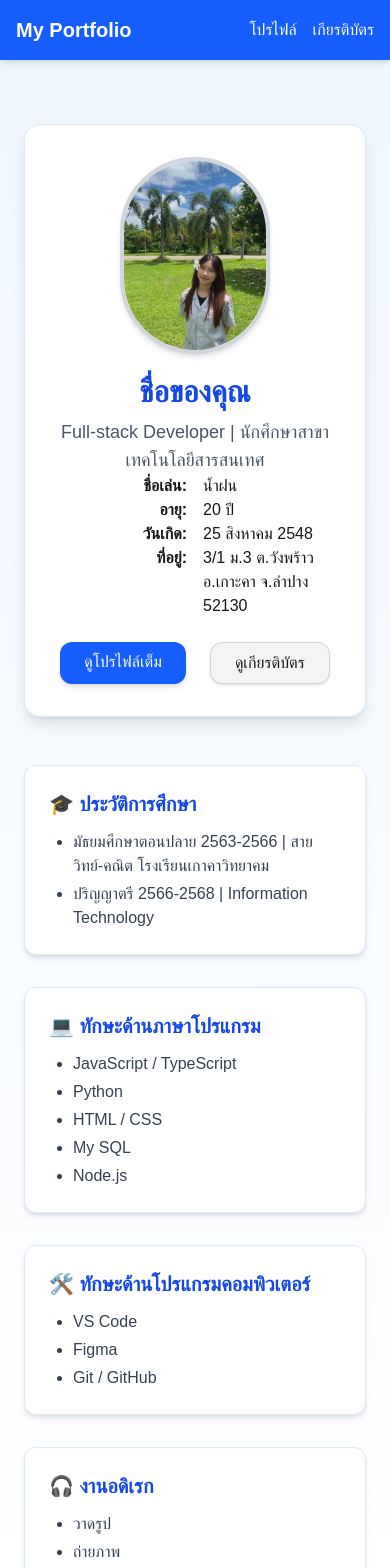
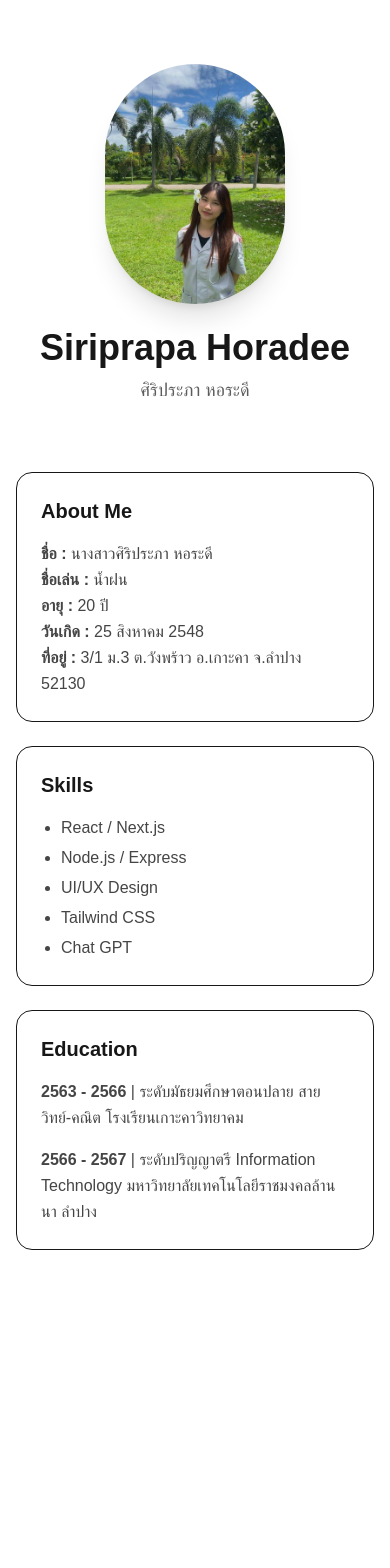
Before and after one commit to siriprapa25/portfolio-siriprapa, a Next.js app: page / in a window 390 px wide. Shown: the top 1568 px of the page. After the commit the page ends 1254 px from the top, so only its background shows below. Built offline with nearby package versions, Linux system fonts and the light colour scheme.

Commit message:
add profile

```diff
--- a/app/CertificateDetail.tsx
+++ b/app/CertificateDetail.tsx
@@ -1,35 +1,124 @@
-import Image from "next/image";
+/**
+ * Certificate Detail Page - Simple Version
+ * Design: Warm Contemporary
+ */
+
+import { Award, Calendar, Building2 } from 'lucide-react';
+import ChapterCard from '@/components/ChapterCard';
+
+interface Certificate {
+  id: string;
+  title: string;
+  issuer: string;
+  date: string;
+  description: string;
+}
+
+const certificates: Certificate[] = [
+  {
+    id: '1',
+    title: 'React Advanced Patterns',
+    issuer: 'Udemy',
+    date: 'March 2024',
+    description: 'Advanced React patterns including hooks and performance optimization.',
+  },
+  {
+    id: '2',
+    title: 'Full Stack Web Development',
+    issuer: 'Coursera',
+    date: 'January 2024',
+    description: 'Complete full stack development course covering frontend, backend, and databases.',
+  },
+  {
+    id: '3',
+    title: 'UI/UX Design Fundamentals',
+    issuer: 'Interaction Design Foundation',
+    date: 'November 2023',
+    description: 'Comprehensive course on user interface and user experience design principles.',
+  },
+];
 
 export default function CertificateDetail() {
-  const certificates = [
-    { id: 1, name: "Certificate 1", img: "/cert1.png" },
-  ];
+  return (
+    <div className="min-h-screen bg-background">
+      {/* Header Section */}
+      <section className="relative py-16 md:py-24 overflow-hidden">
+        <div className="absolute top-0 right-0 w-96 h-96 bg-primary/5 rounded-full blur-3xl -z-10" />
+        <div className="absolute bottom-0 left-0 w-96 h-96 bg-accent/5 rounded-full blur-3xl -z-10" />
 
-  return (
-    <div className="min-h-screen bg-gradient-to-b from-blue-50 to-white p-6">
-      <h1 className="text-3xl font-bold text-blue-700 text-center mb-8">
-        เกียรติบัตรของฉัน
-      </h1>
+        <div className="container mx-auto px-4">
+          <div className="max-w-4xl mx-auto text-center">
+            <div className="flex justify-center mb-6">
+              <div className="w-16 h-16 rounded-full bg-gradient-to-br from-primary to-accent flex items-center justify-center">
+                <Award className="w-8 h-8 text-white" />
+              </div>
+            </div>
+            <h1 className="text-4xl md:text-5xl font-bold text-foreground mb-4">
+              Certifications
+            </h1>
+            <p className="text-xl text-foreground/70">
+              Professional certifications and courses I've completed.
+            </p>
+          </div>
+        </div>
+      </section>
 
-      <div className="max-w-4xl mx-auto grid grid-cols-1 md:grid-cols-2 gap-8">
-        {certificates.map((cert) => (
-          <div
-            key={cert.id}
-            className="bg-white p-4 rounded-xl shadow-md border border-blue-100 hover:shadow-xl transition text-center"
-          >
-            <h2 className="text-xl font-semibold text-blue-600 mb-4">
-              {cert.name}
+      {/* Certificates Grid */}
+      <section className="py-16">
+        <div className="container mx-auto px-4">
+          <div className="max-w-4xl mx-auto">
+            <div className="grid grid-cols-1 md:grid-cols-2 gap-6">
+              {certificates.map((cert) => (
+                <ChapterCard key={cert.id} title={cert.title}>
+                  <div className="space-y-4">
+                    <div className="flex items-center gap-2 text-foreground/70">
+                      <Building2 className="w-4 h-4 text-primary" />
+                      <span className="font-semibold">{cert.issuer}</span>
+                    </div>
+
+                    <div className="flex items-center gap-2 text-foreground/70">
+                      <Calendar className="w-4 h-4 text-primary" />
+                      <span>{cert.date}</span>
+                    </div>
+
+                    <p className="text-foreground/80 pt-2 border-t border-border">
+                      {cert.description}
+                    </p>
+                  </div>
+                </ChapterCard>
+              ))}
+            </div>
+          </div>
+        </div>
+      </section>
+
+      {/* Stats Section */}
+      <section className="py-16 bg-secondary/30">
+        <div className="container mx-auto px-4">
+          <div className="max-w-4xl mx-auto">
+            <h2 className="text-3xl font-bold text-foreground mb-8 text-center">
+              Learning Journey
             </h2>
-            <Image
-              src={cert.img}
-              alt={cert.name}
-              width={400}
-              height={300}
-              className="rounded-lg mx-auto shadow"
-            />
+            <div className="grid grid-cols-1 md:grid-cols-3 gap-6">
+              <ChapterCard title="Total Certificates" variant="highlight">
+                <p className="text-4xl font-bold text-primary text-center">
+                  {certificates.length}
+                </p>
+              </ChapterCard>
+              <ChapterCard title="Years Active" variant="highlight">
+                <p className="text-4xl font-bold text-primary text-center">
+                  2+
+                </p>
+              </ChapterCard>
+              <ChapterCard title="Skills Gained" variant="highlight">
+                <p className="text-4xl font-bold text-primary text-center">
+                  10+
+                </p>
+              </ChapterCard>
+            </div>
           </div>
-        ))}
-      </div>
+        </div>
+      </section>
     </div>
   );
 }
--- a/app/page.tsx
+++ b/app/page.tsx
@@ -1,122 +1,77 @@
+"use client";
+
 import Image from "next/image";
-import Header from "../components/Header";
-import Link from "next/link";
+import ChapterCard from "@/components/ChapterCard";
 
-export default function HomePage() {
+export default function ProfilePage() {
   return (
-    <div className="min-h-screen bg-gradient-to-b from-blue-50 to-white">
+    <div className="min-h-screen bg-background">
+      {/* Header */}
+      <section className="relative py-16 md:py-24 overflow-hidden">
+        <div className="absolute top-0 right-0 w-96 h-96 bg-primary/10 rounded-full blur-3xl -z-10" />
+        <div className="absolute bottom-0 left-0 w-96 h-96 bg-accent/10 rounded-full blur-3xl -z-10" />
 
-      {/* 🔹 แถบด้านบน */}
-      <header className="bg-blue-600 text-white shadow-md">
-        <div className="max-w-5xl mx-auto p-4 flex justify-between items-center">
-          <h1 className="text-xl font-bold">My Portfolio</h1>
-          <nav className="space-x-4">
-            <Link href="#profile" className="hover:underline">โปรไฟล์</Link>
-            <Link href="#CertificateDetail" className="hover:underline">เกียรติบัตร</Link>
-          </nav>
+        <div className="container mx-auto px-4">
+          <div className="max-w-3xl mx-auto text-center">
+            <Image
+              src="/profile.png"
+              alt="Profile"
+              width={180}
+              height={180}
+              className="rounded-full mx-auto shadow-xl object-cover"
+            />
+
+            <h1 className="text-4xl font-bold text-foreground mt-6">
+              Siriprapa Horadee
+            </h1>
+            <p className="text-lg text-foreground/70 mt-2">
+              ศิริประภา หอระดี
+            </p>
+          </div>
         </div>
-      </header>
+      </section>
 
-      <main className="max-w-5xl mx-auto p-6">
+      {/* Info Cards */}
+      <section className="py-1">
+        <div className="container mx-auto px-4 max-w-3xl space-y-6">
 
-        {/* 🔵 SECTION: PROFILE CARD */}
-        <section id="profile" className="bg-white shadow-lg rounded-2xl p-8 mt-10 flex flex-col items-center text-center border border-blue-100 hover:shadow-2xl transition">
-          <Image
-            src="/profile.png"
-            alt="Profile Picture"
-            width={150}
-            height={150}
-            className="rounded-full border-4 border-gray-300 shadow-md" // <-- ขอบสีเทาอ่อน
-          />
+          {/* About */}
+          <ChapterCard title="About Me" variant="highlight">
+          <p><strong>ชื่อ :</strong> นางสาวศิริประภา หอระดี</p>
+          <p><strong>ชื่อเล่น :</strong> น้ำฝน</p>
+          <p><strong>อายุ :</strong> 20 ปี</p>
+          <p><strong>วันเกิด :</strong> 25 สิงหาคม 2548</p>
+          <p><strong>ที่อยู่ :</strong> 3/1 ม.3 ต.วังพร้าว อ.เกาะคา จ.ลำปาง 52130</p>
+          </ChapterCard>
 
-          <h1 className="mt-5 text-3xl font-extrabold text-blue-700">
-            ชื่อของคุณ
-          </h1>
-          <p className="text-gray-600 mt-2 text-lg">
-            Full-stack Developer | นักศึกษาสาขาเทคโนโลยีสารสนเทศ
-          </p>
+          {/* Skills */}
+          <ChapterCard title="Skills">
+            <ul className="list-disc pl-5 space-y-1">
+              <li>React / Next.js</li>
+              <li>Node.js / Express</li>
+              <li>UI/UX Design</li>
+              <li>Tailwind CSS</li>
+              <li>Chat GPT</li>
+            </ul>
+          </ChapterCard>
 
-          {/* 🔹 ข้อมูลส่วนตัว */}
-            <div className="grid grid-cols-2 gap-x-4 max-w-xs mx-auto">
-    <p className="font-semibold text-right">ชื่อเล่น:</p>
-    <p className="text-left">น้ำฝน</p>
+          {/* Education */}
+          <ChapterCard title="Education">
+          <p className="mt-2">
+                <strong>2563 - 2566</strong> | ระดับมัธยมศึกษาตอนปลาย
+                สายวิทย์-คณิต โรงเรียนเกาะคาวิทยาคม
+            </p>
 
-    <p className="font-semibold text-right">อายุ:</p>
-    <p className="text-left">20 ปี</p>
+              <p className="mt-4">
+                <strong>2566 - 2567</strong> | ระดับปริญญาตรี
+                Information Technology
+                มหาวิทยาลัยเทคโนโลยีราชมงคลล้านนา ลำปาง
+              </p>
 
-    <p className="font-semibold text-right">วันเกิด:</p>
-    <p className="text-left">25 สิงหาคม 2548</p>
+          </ChapterCard>
 
-    <p className="font-semibold text-right">ที่อยู่:</p>
-    <p className="text-left">3/1 ม.3 ต.วังพร้าว อ.เกาะคา จ.ลำปาง 52130</p>
-
-          </div>
-
-          <div className="flex gap-6 mt-6 flex-wrap justify-center">
-            <Link
-              href="/profile"
-              className="px-6 py-2 bg-blue-600 text-white rounded-xl shadow-md hover:bg-blue-700 transition"
-            >
-              ดูโปรไฟล์เต็ม
-            </Link>
-
-            <Link
-              href="/CertificateDetail"
-              className="px-6 py-2 bg-gray-100 border border-gray-300 rounded-xl shadow-sm hover:bg-gray-200 transition"
-            >
-              ดูเกียรติบัตร
-            </Link>
-
-          </div>
-
-        </section>
-
-        {/* 🔵 SECTION: INFORMATION CARDS */}
-        <section className="mt-12 grid grid-cols-1 md:grid-cols-2 gap-8">
-
-          {/* การศึกษา */}
-          <div className="p-6 bg-white rounded-xl shadow-md hover:shadow-xl transition border border-blue-100">
-            <h2 className="text-xl font-bold text-blue-700">🎓 ประวัติการศึกษา</h2>
-            <ul className="list-disc pl-6 mt-3 text-gray-700 space-y-1">
-              <li>มัธยมศึกษาตอนปลาย 2563-2566 | สายวิทย์-คณิต โรงเรียนเกาคาวิทยาคม</li>
-              <li>ปริญญาตรี 2566-2568 | Information Technology</li>
-            </ul>
-          </div>
-
-          {/* ทักษะภาษาโปรแกรม */}
-          <div className="p-6 bg-white rounded-xl shadow-md hover:shadow-xl transition border border-blue-100">
-            <h2 className="text-xl font-bold text-blue-700">💻 ทักษะด้านภาษาโปรแกรม</h2>
-            <ul className="list-disc pl-6 mt-3 text-gray-700 space-y-1">
-              <li>JavaScript / TypeScript</li>
-              <li>Python</li>
-              <li>HTML / CSS</li>
-              <li>My SQL</li>
-              <li>Node.js</li>
-            </ul>
-          </div>
-
-          {/* โปรแกรมที่ใช้ */}
-          <div className="p-6 bg-white rounded-xl shadow-md hover:shadow-xl transition border border-blue-100">
-            <h2 className="text-xl font-bold text-blue-700">🛠️ ทักษะด้านโปรแกรมคอมพิวเตอร์</h2>
-            <ul className="list-disc pl-6 mt-3 text-gray-700 space-y-1">
-              <li>VS Code</li>
-              <li>Figma</li>
-              <li>Git / GitHub</li>
-            </ul>
-          </div>
-
-          {/* งานอดิเรก */}
-          <div className="p-6 bg-white rounded-xl shadow-md hover:shadow-xl transition border border-blue-100">
-            <h2 className="text-xl font-bold text-blue-700">🎧 งานอดิเรก</h2>
-            <ul className="list-disc pl-6 mt-3 text-gray-700 space-y-1">
-              <li>วาดรูป</li>
-              <li>ถ่ายภาพ</li>
-              <li>ดูหนัง/ซีรีย์</li>
-            </ul>
-          </div>
-
-        </section>
-      </main>
+        </div>
+      </section>
     </div>
   );
 }
--- a/app/profile.tsx
+++ b/app/profile.tsx
@@ -1,70 +1,116 @@
+"use client";
+
 import Image from "next/image";
-import Header from "../components/Header";
+import { useRouter } from "next/navigation";
+import { ChevronDown } from "lucide-react";
+import { useState } from "react";
+import ChapterCard from "@/components/ChapterCard";
 
-export default function Profile() {
+export default function ProfilePage() {
+  const router = useRouter();
+  const [openMenu, setOpenMenu] = useState(false);
+
   return (
-    <div>
-      <Header />
+    <div className="min-h-screen bg-background">
+      {/* Header Area */}
+      <section className="relative py-16 md:py-24 overflow-hidden">
 
-      <main className="max-w-4xl mx-auto p-6 space-y-6">
+        {/* Background Blur Decorative */}
+        <div className="absolute top-0 right-0 w-96 h-96 bg-primary/10 rounded-full blur-3xl -z-10" />
+        <div className="absolute bottom-0 left-0 w-96 h-96 bg-accent/10 rounded-full blur-3xl -z-10" />
 
-        {/* 🔵 รูปโปรไฟล์ */}
-        <div className="flex flex-col items-center">
+        <div className="container mx-auto px-4 text-center">
+
+          {/* Profile Picture */}
           <Image
-            src="/profile.png"   // ← ใส่รูปที่อยู่ใน public/
-            alt="Profile Picture"
+            src="/profile.jpg"
+            alt="Profile Image"
             width={180}
             height={180}
-            className="rounded-full shadow-lg border-4 border-blue-500"
+            priority
+            className="rounded-full mx-auto shadow-xl object-cover border-4 border-primary/30"
           />
-          <h1 className="text-2xl font-bold text-blue-700 mt-4">
-            ข้อมูลส่วนตัว
+
+          {/* Name & Position */}
+          <h1 className="text-4xl font-bold text-foreground mt-6">
+            Siriprapa Horadee
           </h1>
+          <p className="text-lg text-foreground/70 mt-2">
+            Full Stack Developer • Designer
+          </p>
+
+          {/* Dropdown Menu */}
+          <div className="mt-6 relative inline-block">
+
+            <button
+              onClick={() => setOpenMenu(!openMenu)}
+              className="px-6 py-3 rounded-xl bg-primary text-white font-medium flex items-center gap-2 shadow-md hover:shadow-lg transition"
+            >
+              Menu
+              <ChevronDown
+                className={`w-5 h-5 transition-transform ${
+                  openMenu ? "rotate-180" : ""
+                }`}
+              />
+            </button>
+
+            {openMenu && (
+              <div className="absolute left-0 w-full mt-2 bg-white rounded-xl shadow-lg border border-gray-200 z-30 overflow-hidden">
+
+                <button
+                  onClick={() => {
+                    setOpenMenu(false);
+                    router.push("/profile");
+                  }}
+                  className="w-full text-left px-4 py-3 hover:bg-gray-100"
+                >
+                  ดูโปรไฟล์
+                </button>
+
+                <button
+                  onClick={() => {
+                    setOpenMenu(false);
+                    router.push("/certificates");
+                  }}
+                  className="w-full text-left px-4 py-3 hover:bg-gray-100"
+                >
+                  ดูเกียรติบัตร
+                </button>
+              </div>
+            )}
+          </div>
         </div>
+      </section>
 
-        {/* 🔵 ข้อมูลส่วนตัว */}
-        <section className="space-y-2">
-          <p><strong>ชื่อ :</strong> นางสาวศิริประภา หอระดี</p>
-          <p><strong>ชื่อเล่น :</strong> น้ำฝน</p>
-          <p><strong>อายุ :</strong> 20 ปี</p>
-          <p><strong>วันเกิด :</strong> 25 สิงหาคม 2548</p>
-          <p><strong>ที่อยู่ :</strong> 3/1 ม.3 ต.วังพร้าว อ.เกาะคา จ.ลำปาง 52130</p>
-        </section>
+      {/* Profile Content */}
+      <section className="py-16">
+        <div className="container mx-auto px-4 max-w-3xl space-y-6">
 
-        {/* 🔵 การศึกษา */}
-        <h2 className="text-xl font-bold text-blue-700">ประวัติการศึกษา</h2>
-        <ul className="list-disc pl-6">
-          <li>มัธยมศึกษาตอนปลาย 2563-2566 | สายวิทย์-คณิต โรงเรียนเกาคาวิทยาคม</li>
-          <li>ปริญญาตรี2566-2568 | Information Technology</li>
-        </ul>
+          <ChapterCard title="About Me" variant="highlight">
+            <p>
+              I am a passionate developer who enjoys building modern web
+              applications using React, Next.js, Tailwind CSS, and UI/UX
+              design. I love creating clean, minimal, and enjoyable user
+              experiences.
+            </p>
+          </ChapterCard>
 
-        {/* 🔵 ทักษะภาษาโปรแกรม */}
-        <h2 className="text-xl font-bold text-blue-700">ทักษะด้านภาษาโปรแกรม</h2>
-        <ul className="list-disc pl-6">
-          <li>JavaScript / TypeScript</li>
-          <li>Python</li>
-          <li>HTML / CSS</li>
-          <li>My SQL</li>
-          <li>Node.js</li>
-        </ul>
+          <ChapterCard title="Skills">
+            <ul className="list-disc pl-5 space-y-1">
+              <li>React / Next.js</li>
+              <li>Node.js / Express</li>
+              <li>UI/UX Design</li>
+              <li>Tailwind CSS</li>
+              <li>REST API / Firebase</li>
+            </ul>
+          </ChapterCard>
 
-        {/* 🔵 ทักษะโปรแกรม */}
-        <h2 className="text-xl font-bold text-blue-700">ทักษะด้านโปรแกรมคอมพิวเตอร์</h2>
-        <ul className="list-disc pl-6">
-          <li>VS Code</li>
-          <li>Figma</li>
-          <li>Git / GitHub</li>
-        </ul>
+          <ChapterCard title="Education">
+            <p>Bachelor of Information Technology — Year 3</p>
+          </ChapterCard>
 
-        {/* 🔵 งานอดิเรก */}
-        <h2 className="text-xl font-bold text-blue-700">งานอดิเรก</h2>
-        <ul className="list-disc pl-6">
-          <li>วาดรูป</li>
-          <li>ถ่ายภาพ</li>
-          <li>ดูหนัง/ซีรีย์</li>
-        </ul>
-
-      </main>
+        </div>
+      </section>
     </div>
   );
 }
--- a/components/ChapterCard.tsx
+++ b/components/ChapterCard.tsx
@@ -1,15 +1,40 @@
-import React from "react";
+"use client";
+/**
+ * ChapterCard Component - Simple Version
+ * Design: Warm Contemporary
+ */
 
-interface Props {
+import { ReactNode } from 'react';
+
+interface ChapterCardProps {
   title: string;
-  description: string;
+  children: ReactNode;
+  variant?: 'default' | 'highlight';
 }
 
-export default function ChapterCard({ title, description }: Props) {
+export default function ChapterCard({
+  title,
+  children,
+  variant = 'default',
+}: ChapterCardProps) {
+  const variantClasses = {
+    default: 'bg-card border-border hover:shadow-lg',
+    highlight:
+      'bg-gradient-to-br from-primary/10 to-accent/10 border-primary/30 hover:shadow-xl',
+  };
+
   return (
-    <div className="p-4 border rounded-lg shadow-sm bg-white hover:shadow-lg transition">
-      <h2 className="text-lg font-bold text-blue-600">{title}</h2>
-      <p className="text-gray-700 mt-2">{description}</p>
+    <div
+      className={`
+        rounded-2xl border p-6 transition-all duration-300
+        hover:scale-105 hover:-translate-y-1
+        ${variantClasses[variant]}
+      `}
+    >
+      <h3 className="text-xl font-bold text-foreground mb-4">{title}</h3>
+      <div className="text-foreground/80 leading-relaxed">
+        {children}
+      </div>
     </div>
   );
 }
--- a/components/Header.tsx
+++ b/components/Header.tsx
@@ -1,18 +1,89 @@
 "use client";
-import Link from "next/link";
+/**
+ * Header Component - Simple Version
+ * Design: Warm Contemporary
+ */
 
-export default function Header() {
+import { useState } from 'react';
+import { Menu, X } from 'lucide-react';
+
+interface HeaderProps {
+  onNavigate: (section: string) => void;
+  activeSection?: string;
+}
+
+export default function Header({ onNavigate, activeSection = 'home' }: HeaderProps) {
+  const [isMenuOpen, setIsMenuOpen] = useState(false);
+
+  const navItems = [
+    { id: 'home', label: 'Home' },
+    { id: 'profile', label: 'Profile' },
+    { id: 'certificates', label: 'Certificates' },
+  ];
+
   return (
-    <header className="w-full bg-blue-600 text-white p-4 shadow-md">
-      <div className="max-w-5xl mx-auto flex justify-between items-center">
-        <h1 className="text-xl font-bold">My Portfolio</h1>
-        <nav className="space-x-6">
-          <Link href="/" className="hover:text-yellow-300">หน้าแรก</Link>
-          <Link href="/profile" className="hover:text-yellow-300">โปรไฟล์</Link>
-          <Link href="/CertificateDetail" className="hover:text-yellow-300">
-            เกียรติบัตร
-          </Link>
-        </nav>
+    <header className="sticky top-0 z-50 bg-background border-b border-border shadow-sm">
+      <div className="container mx-auto px-4 py-4">
+        <div className="flex items-center justify-between">
+          {/* Logo */}
+          <div className="flex items-center gap-2">
+            <div className="w-10 h-10 rounded-full bg-gradient-to-br from-primary to-accent flex items-center justify-center text-white font-bold">
+              P
+            </div>
+            <span className="font-bold text-lg text-foreground hidden sm:inline">Portfolio</span>
+          </div>
+
+          {/* Desktop Navigation */}
+          <nav className="hidden md:flex items-center gap-8">
+            {navItems.map((item) => (
+              <button
+                key={item.id}
+                onClick={() => onNavigate(item.id)}
+                className={`font-medium transition-colors pb-2 ${
+                  activeSection === item.id
+                    ? 'text-primary border-b-2 border-primary'
+                    : 'text-foreground hover:text-primary'
+                }`}
+              >
+                {item.label}
+              </button>
+            ))}
+          </nav>
+
+          {/* Mobile Menu Button */}
+          <button
+            onClick={() => setIsMenuOpen(!isMenuOpen)}
+            className="md:hidden p-2 hover:bg-secondary rounded-lg transition-colors"
+          >
+            {isMenuOpen ? (
+              <X className="w-6 h-6 text-foreground" />
+            ) : (
+              <Menu className="w-6 h-6 text-foreground" />
+            )}
+          </button>
+        </div>
+
+        {/* Mobile Navigation */}
+        {isMenuOpen && (
+          <nav className="md:hidden mt-4 pb-4 border-t border-border pt-4 space-y-3">
+            {navItems.map((item) => (
+              <button
+                key={item.id}
+                onClick={() => {
+                  onNavigate(item.id);
+                  setIsMenuOpen(false);
+                }}
+                className={`block w-full text-left px-4 py-2 rounded-lg transition-colors ${
+                  activeSection === item.id
+                    ? 'bg-primary text-primary-foreground'
+                    : 'text-foreground hover:bg-secondary'
+                }`}
+              >
+                {item.label}
+              </button>
+            ))}
+          </nav>
+        )}
       </div>
     </header>
   );
--- a/package.json
+++ b/package.json
@@ -9,6 +9,7 @@
     "lint": "eslint"
   },
   "dependencies": {
+    "lucide-react": "^0.556.0",
     "next": "16.0.7",
     "react": "19.2.0",
     "react-dom": "19.2.0"
```
Also changed, not shown: app/index.css (added), 1 other file (tests, documents, lock files or other folders).
